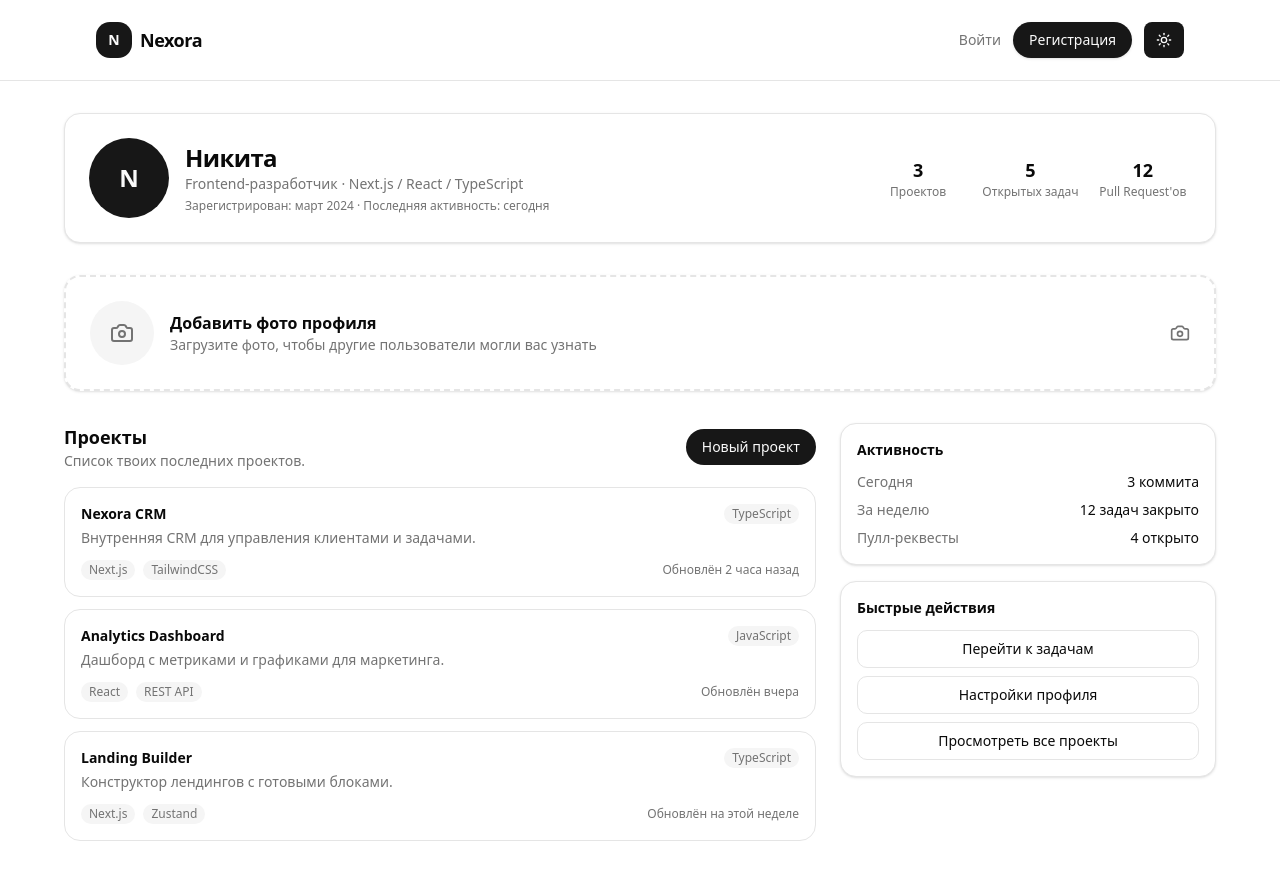
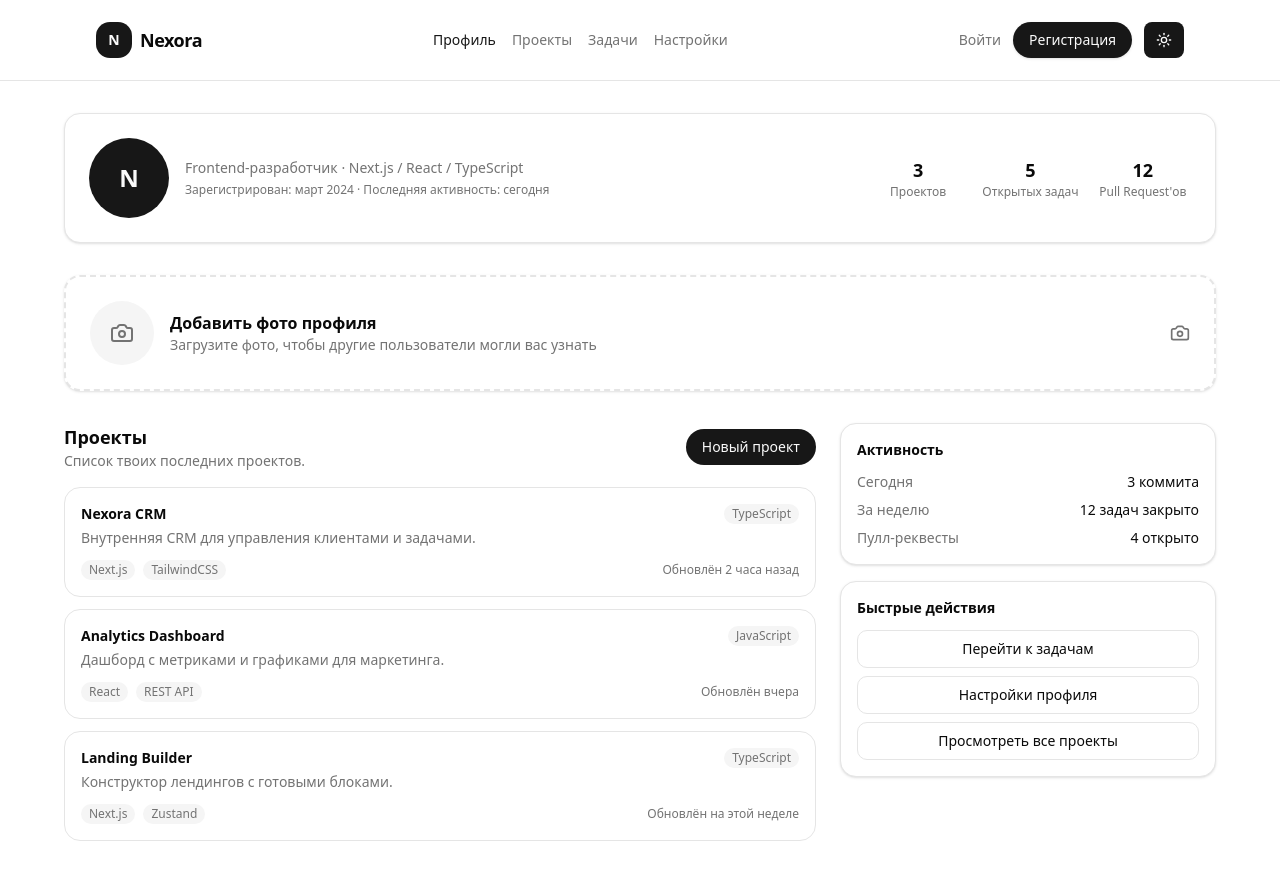
Before and after one commit to NikApng/nexora-front, a Next.js app: page /profile in a window 1280 px wide. Built offline with nearby package versions, Linux system fonts and the light colour scheme; no server answers.

Commit message:
исправление: Без сессии теперь не отображаются детали страины профиля + добавил не моковский ник на странице профиля

```diff
--- a/app/(dashboard)/profile/page.tsx
+++ b/app/(dashboard)/profile/page.tsx
@@ -3,6 +3,7 @@
 import React, { useState } from "react";
 import PhotoUploadModal from "@/components/profile/PhotoUploadModal";
 import { Camera } from "lucide-react";
+import {useSession} from "next-auth/react";
 
 const projects = [
     {
@@ -34,6 +35,7 @@ const projects = [
 function Page() {
     const [isModalOpen, setIsModalOpen] = useState(false);
     const [profilePhoto, setProfilePhoto] = useState<string | null>(null);
+    const { data: session, status } = useSession();
 
     const handlePhotoSelect = (file: File | null) => {
         if (file) {
@@ -81,9 +83,11 @@ function Page() {
                             </button>
                         </div>
                         <div>
-                            <h1 className="text-2xl font-semibold tracking-tight">
-                                Никита
-                            </h1>
+                            {status === "unauthenticated" ?
+                                (<span>{session?.user?.name}</span>)
+                                :
+                                (<span>Войдите в аккаунт что бы увидеть все детали профиля</span>)
+                            }
                             <p className="text-sm text-muted-foreground">
                                 Frontend-разработчик · Next.js / React / TypeScript
                             </p>
--- a/app/(dashboard)/settings/page.tsx
+++ b/app/(dashboard)/settings/page.tsx
@@ -12,13 +12,15 @@ import {
 import { Input } from "@/components/ui/input";
 import { Label } from "@/components/ui/label";
 import { Button } from "@/components/ui/button";
+import {useSession} from "next-auth/react";
 
 export default function SettingsPage() {
     const [isSectionsOpen, setIsSectionsOpen] = useState(false);
 
+
     return (
         <main className="relative max-w-5xl mx-auto px-4 py-10 space-y-10">
-            {/* Header */}
+
             <header className="flex items-center justify-between gap-4">
                 <div className="space-y-1">
                     <h1 className="text-3xl font-semibold tracking-tight">Настройки</h1>
@@ -27,7 +29,6 @@ export default function SettingsPage() {
                     </p>
                 </div>
 
-                {/* Кнопка, которая открывает панель разделов справа */}
                 <Button
                     variant="outline"
                     size="sm"
@@ -38,7 +39,6 @@ export default function SettingsPage() {
                 </Button>
             </header>
 
-            {/* Основной контент слева */}
             <div className="space-y-8">
                 <Card>
                     <CardHeader>
--- a/components/header/HeaderLayout.tsx
+++ b/components/header/HeaderLayout.tsx
@@ -13,7 +13,7 @@ function HeaderLayout() {
     return (
         <header className="w-full border-b border-border bg-background/80 backdrop-blur">
             <div className="mx-auto flex h-16 max-w-6xl items-center justify-between px-4 sm:h-20 sm:px-6 lg:px-8">
-                {/* Лого + бренд */}
+
                 <Link href="/projects" className="flex items-center gap-2">
                     <div className="flex h-9 w-9 items-center justify-center rounded-xl bg-primary text-sm font-semibold text-primary-foreground">
                         N
@@ -23,7 +23,7 @@ function HeaderLayout() {
           </span>
                 </Link>
 
-                {status === "authenticated" && <NavItem />}
+                <NavItem />
 
                 <div className="hidden items-center gap-3 sm:flex">
                     {status === "loading" ? (
```
